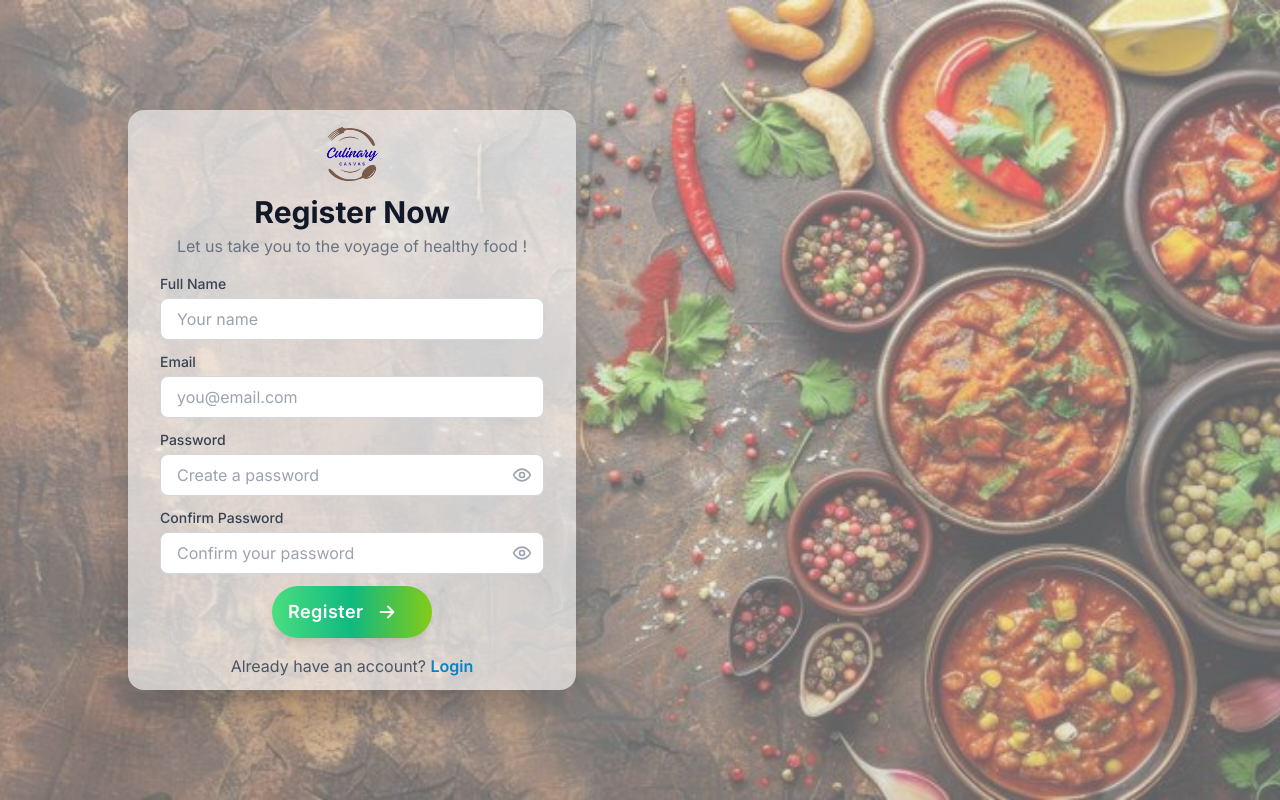
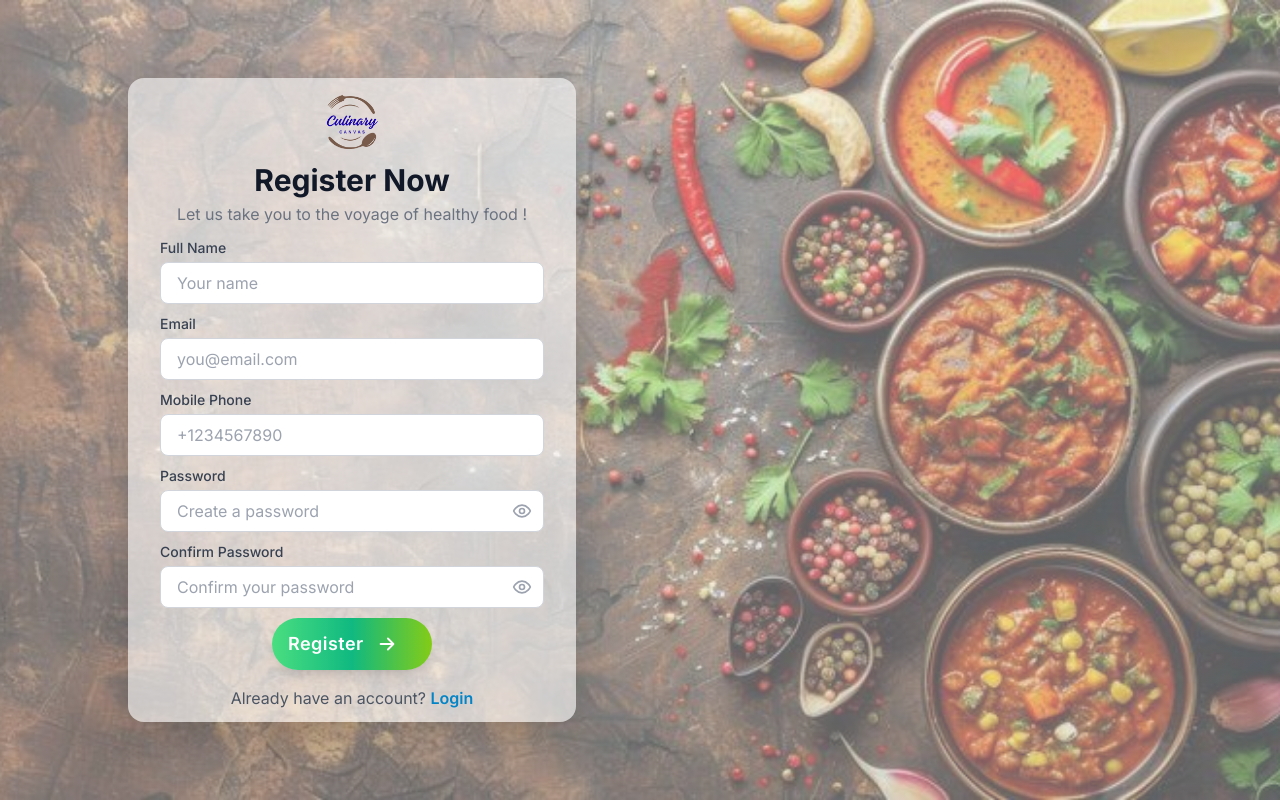
Before and after one commit to uzicodes/Culinary-Canvas, a Next.js app: page /register in a window 1280 px wide. Built offline with nearby package versions, Linux system fonts and the light colour scheme.

Commit message:
added the mobile phone input in the regsiter page

```diff
--- a/src/app/api/register/route.ts
+++ b/src/app/api/register/route.ts
@@ -3,8 +3,8 @@ import bcrypt from "bcryptjs";
 import clientPromise from "@/lib/mongodb";
 
 export async function POST(req: Request) {
-  const { name, email, password } = await req.json();
-  if (!name || !email || !password) {
+  const { name, email, phone, password } = await req.json();
+  if (!name || !email || !phone || !password) {
     return NextResponse.json({ error: "Missing fields" }, { status: 400 });
   }
 
@@ -19,6 +19,7 @@ export async function POST(req: Request) {
   const result = await db.collection("members").insertOne({
     name,
     email,
+    phone,
     password: hashedPassword,
     createdAt: new Date()
   });
--- a/src/app/register/page.tsx
+++ b/src/app/register/page.tsx
@@ -6,7 +6,7 @@ import Link from "next/link";
 export default function RegisterPage() {
   const [showPassword, setShowPassword] = useState(false);
   const [showConfirmPassword, setShowConfirmPassword] = useState(false);
-  const [form, setForm] = useState({ name: "", email: "", password: "", confirmPassword: "" });
+  const [form, setForm] = useState({ name: "", email: "", phone: "", password: "", confirmPassword: "" });
   const [loading, setLoading] = useState(false);
   const [error, setError] = useState("");
   const [success, setSuccess] = useState("");
@@ -28,14 +28,14 @@ export default function RegisterPage() {
       const res = await fetch("/api/register", {
         method: "POST",
         headers: { "Content-Type": "application/json" },
-        body: JSON.stringify({ name: form.name, email: form.email, password: form.password })
+        body: JSON.stringify({ name: form.name, email: form.email, phone: form.phone, password: form.password })
       });
       const data = await res.json();
       if (!res.ok) {
         setError(data.error || "Registration failed");
       } else {
         setSuccess("Registration successful! You can now log in.");
-        setForm({ name: "", email: "", password: "", confirmPassword: "" });
+        setForm({ name: "", email: "", phone: "", password: "", confirmPassword: "" });
       }
     } catch (err) {
       setError("Something went wrong. Please try again.");
@@ -68,8 +68,8 @@ export default function RegisterPage() {
           />
         </div>
         <h2 className="text-3xl font-bold text-center text-gray-900 mb-1">Register Now </h2>
-  <p className="text-center text-gray-500 mb-4">Let us take you to the voyage of healthy food !</p>
-  <form className="space-y-3" onSubmit={handleSubmit}>
+        <p className="text-center text-gray-500 mb-3">Let us take you to the voyage of healthy food !</p>
+        <form className="space-y-2.5" onSubmit={handleSubmit}>
           <div>
             <label htmlFor="name" className="block text-sm font-medium text-gray-700 mb-1">Full Name</label>
             <input
@@ -94,6 +94,19 @@ export default function RegisterPage() {
               required
               className="w-full px-4 py-2 border border-gray-300 rounded-lg focus:ring-2 focus:ring-sky-400 focus:border-sky-400 outline-none transition placeholder-gray-400 text-gray-900"
               placeholder="you@email.com"
+            />
+          </div>
+          <div>
+            <label htmlFor="phone" className="block text-sm font-medium text-gray-700 mb-1">Mobile Phone</label>
+            <input
+              id="phone"
+              type="tel"
+              value={form.phone}
+              onChange={handleChange}
+              autoComplete="tel"
+              required
+              className="w-full px-4 py-2 border border-gray-300 rounded-lg focus:ring-2 focus:ring-sky-400 focus:border-sky-400 outline-none transition placeholder-gray-400 text-gray-900"
+              placeholder="+1234567890"
             />
           </div>
           <div>
```
Also changed, not shown: src/app/login/page.tsx (indentation only). Lines whose indentation alone changed are shown as unchanged.
